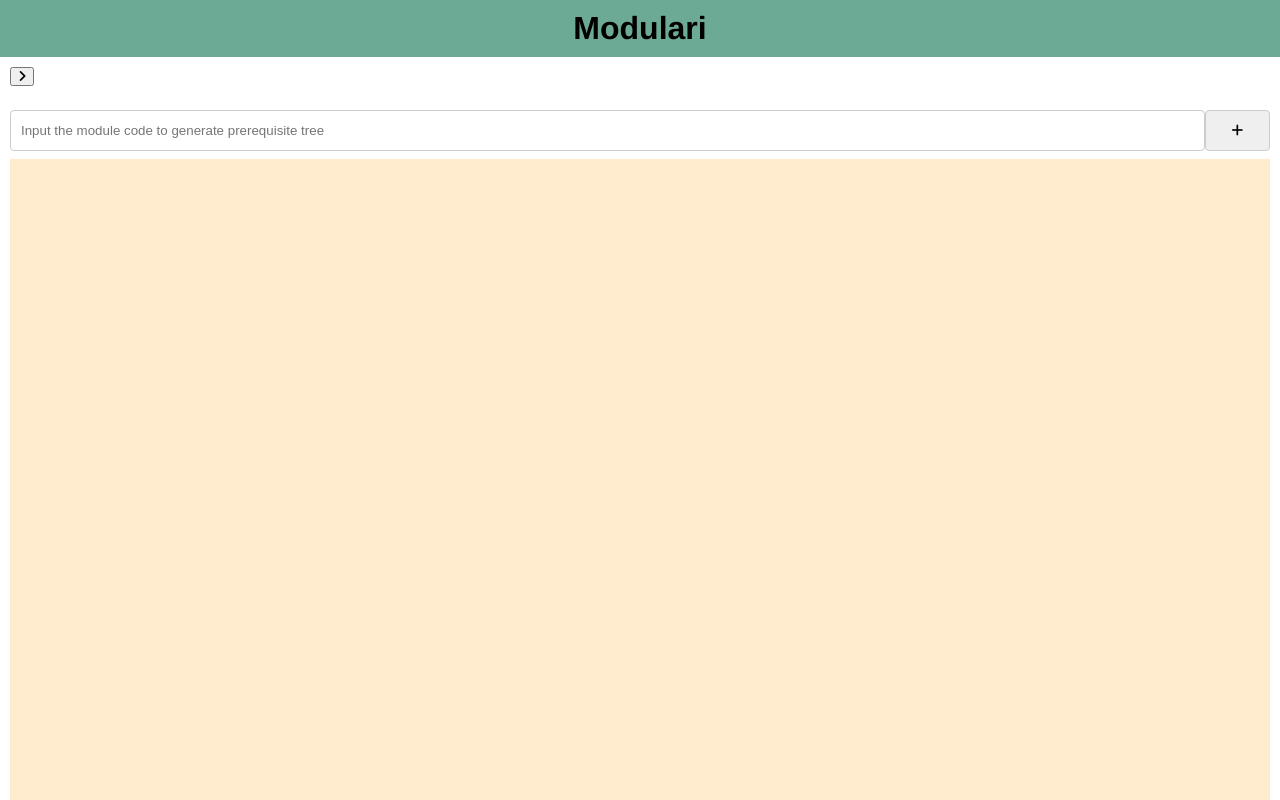
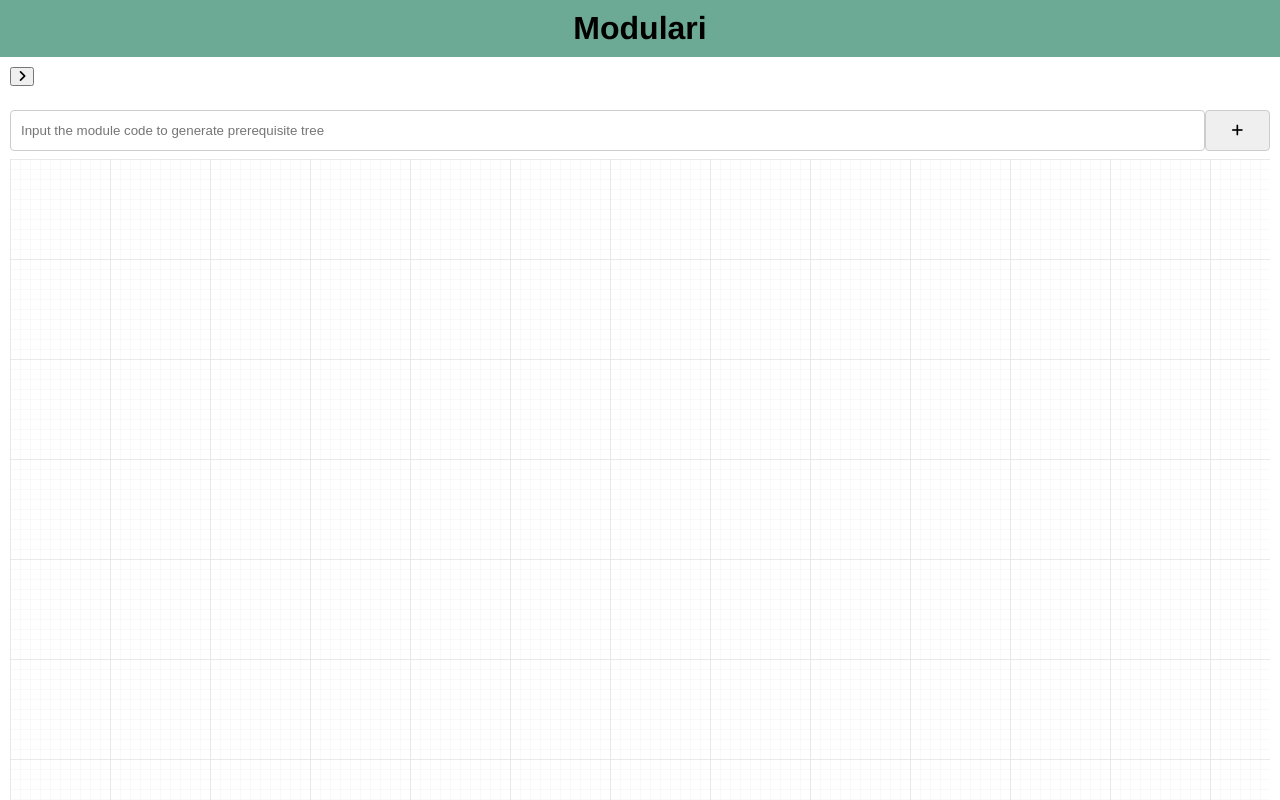
Before and after one commit to yuheem/Modulari, a Vue app in the folder modulari/: page / in a window 1280 px wide. Shown: the top 800 px of the page. Built offline with nearby package versions, Linux system fonts and the light colour scheme.

Commit message:
Add grid background

```diff
--- a/modulari/src/components/TestGraph.vue
+++ b/modulari/src/components/TestGraph.vue
@@ -13,8 +13,20 @@
         >
           <path d="M0,-5 L10,0 L0,5" />
         </marker>
+        <pattern id="innerGrid" :width="10" :height="10" patternUnits="userSpaceOnUse">
+          <rect width="100%" height="100%" fill="none" stroke="#CCCCCC7A" stroke-width="0.5" />
+        </pattern>
+        <pattern id="grid" :width="100" :height="100" patternUnits="userSpaceOnUse">
+          <rect
+            width="100%"
+            height="100%"
+            fill="url(#innerGrid)"
+            stroke="#CCCCCC7A"
+            stroke-width="1.5"
+          />
+        </pattern>
       </defs>
-      <rect width="100%" height="100vh" fill="blanchedalmond" />
+      <rect width="100%" height="100vh" fill="url(#grid)" />
       <g />
     </svg>
   </div>
```
